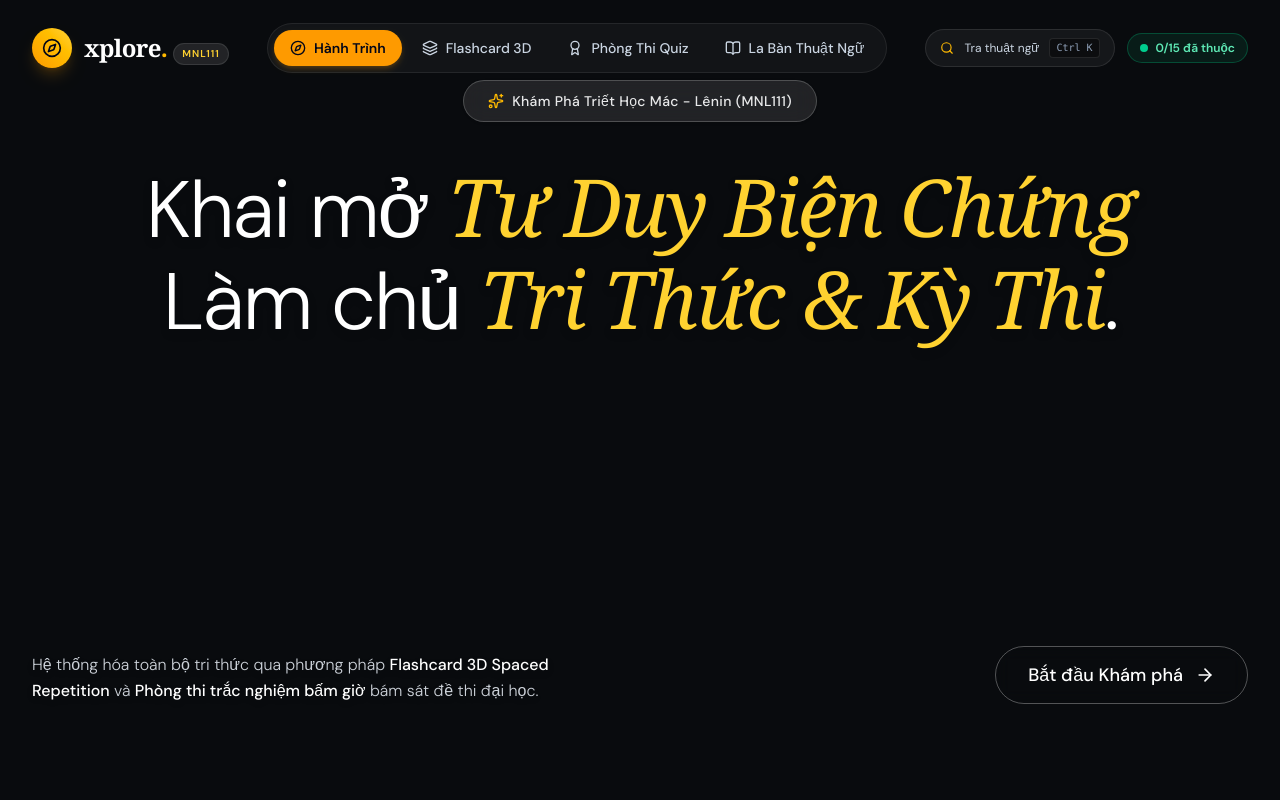
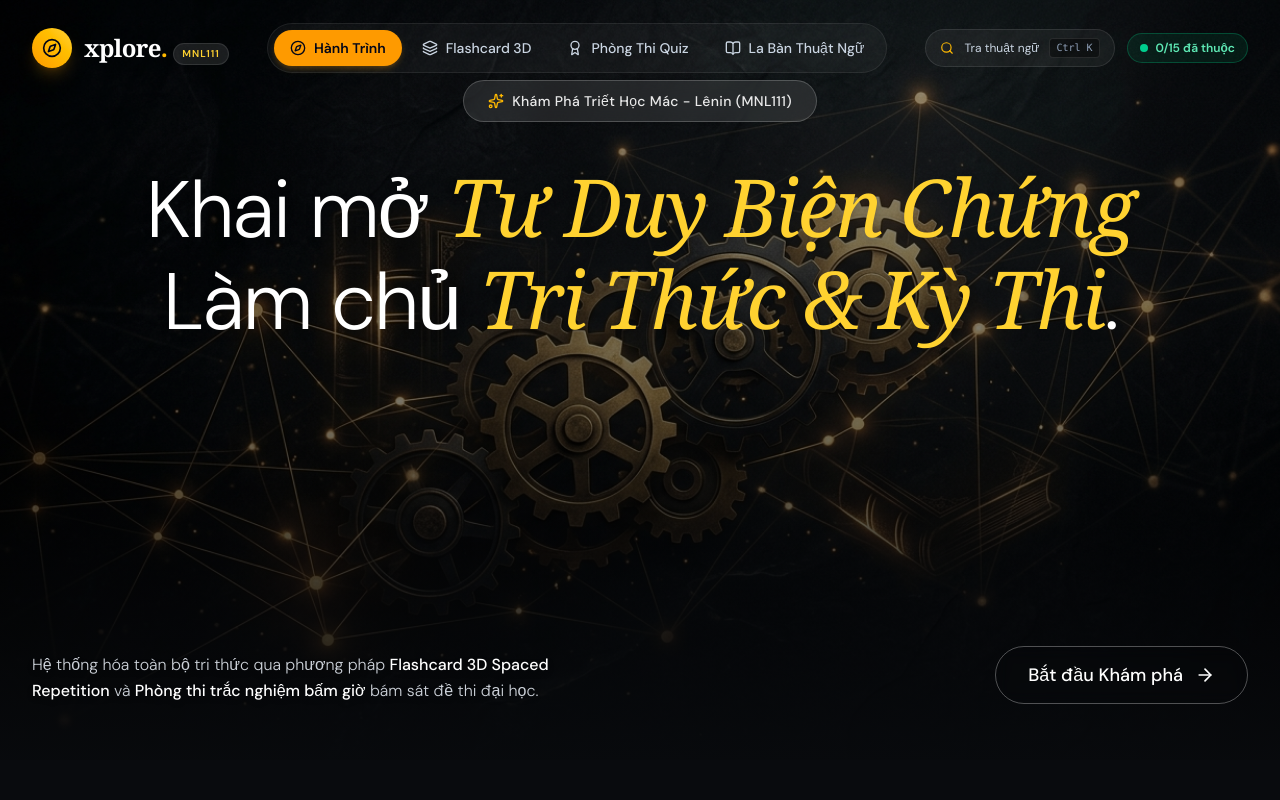
Before and after one commit to lalaaa0401/mnl111-xplore-philosophy, a React (Vite) app: page / in a window 1280 px wide. Shown: the top 800 px of the page. Built offline with nearby package versions, Linux system fonts and the light colour scheme; a web font is replaced by a local one.

Commit message:
fix(ui): add z-0 to hero section to fix missing background image

```diff
--- a/src/components/HeroSection.jsx
+++ b/src/components/HeroSection.jsx
@@ -6,7 +6,7 @@ export default function HeroSection({ onStartFlashcards, onStartQuiz, totalFlash
   return (
     <>
       {/* Full Screen Hero Container */}
-      <section className="relative min-h-screen flex flex-col justify-center overflow-hidden pt-20">
+      <section className="relative z-0 min-h-screen flex flex-col justify-center overflow-hidden pt-20">
         {/* Background Image */}
         <div
           className="absolute inset-0 z-[-2] bg-cover bg-center bg-no-repeat"
@@ -14,6 +14,7 @@ export default function HeroSection({ onStartFlashcards, onStartQuiz, totalFlash
         />
         {/* Subtle Dark Overlay to ensure text readability on the generated dark image */}
         <div className="absolute inset-0 z-[-1] bg-black/40 bg-gradient-to-b from-transparent via-black/20 to-[#090b0e]" />
+
 
         <div className="max-w-7xl mx-auto w-full px-4 sm:px-6 lg:px-8 flex flex-col items-center flex-1 justify-center pb-24">
 
```
